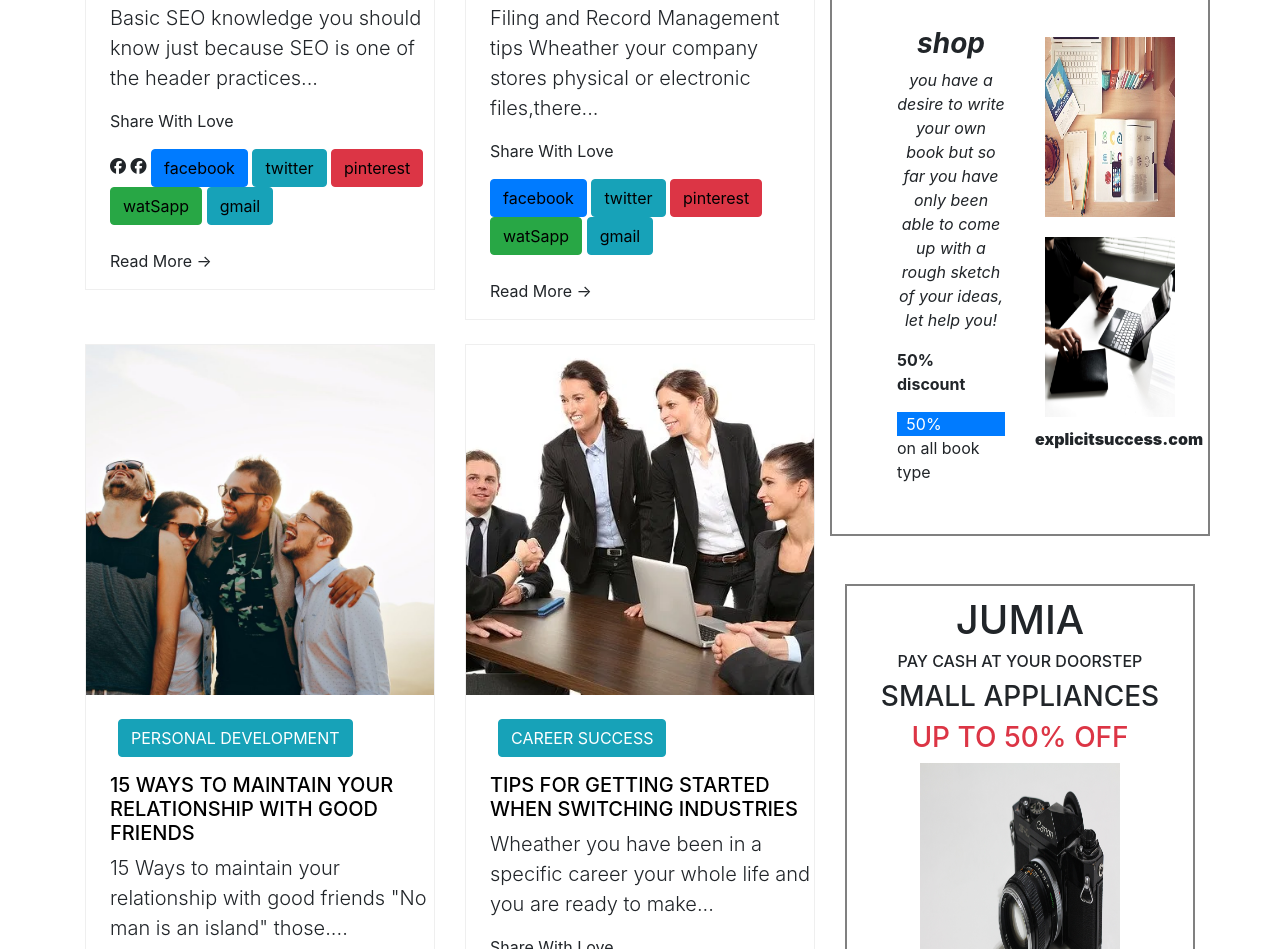
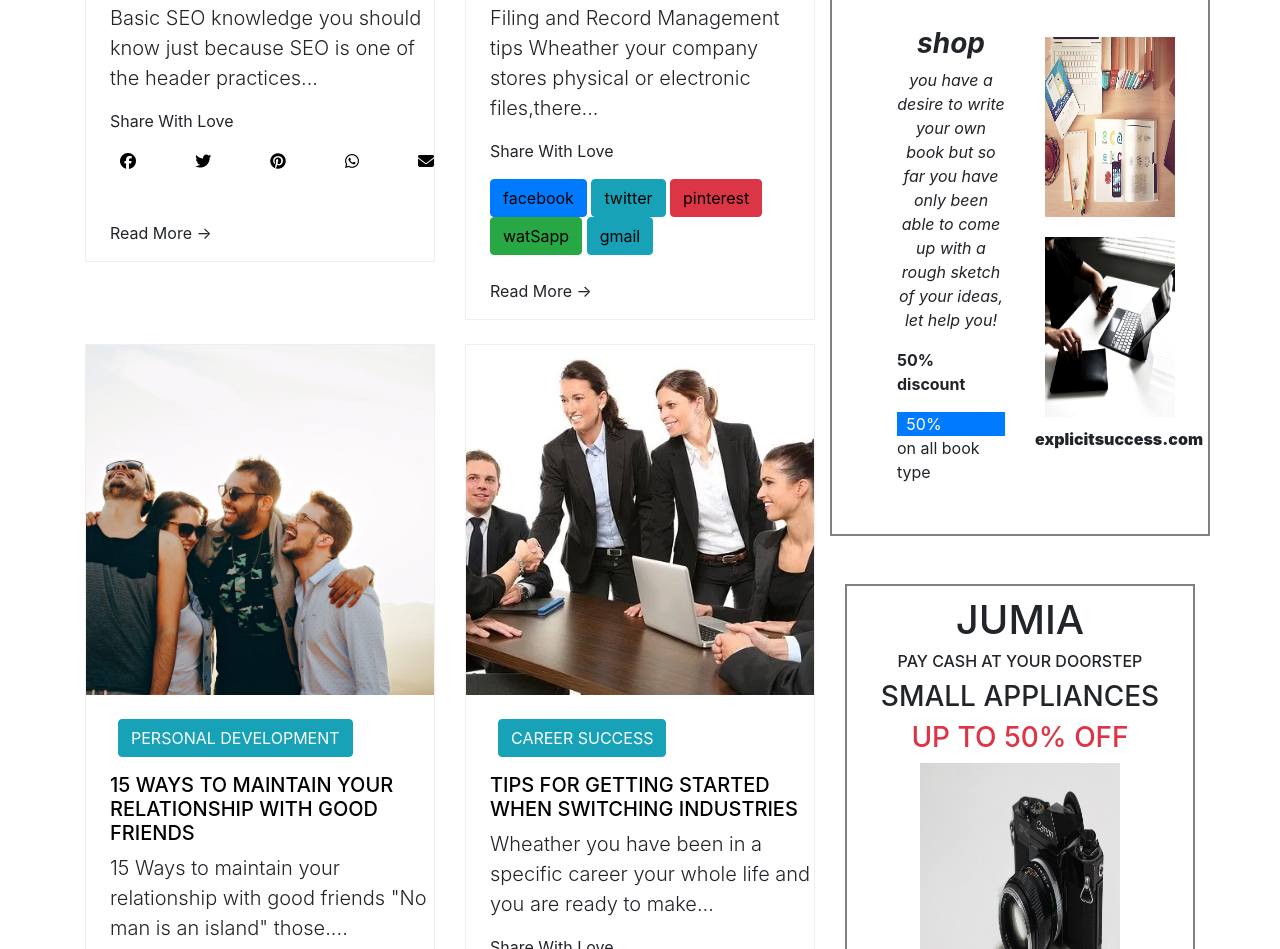
Before and after one commit to Ajyupdate/Explicitsuccess.com-clone, a plain HTML site: page index.html in a window 1280 px wide. Shown: the part 882-1831 px from the top of the page. Drawn offline with Linux system fonts and the light colour scheme.

Commit message:
testing icon on the site

```diff
--- a/index.html
+++ b/index.html
@@ -7,6 +7,7 @@
             <link rel="stylesheet" href="style.css">
             <link href="bootstrap.min.css" rel="stylesheet">
             <link rel="stylesheet" href="path/to/font-awesome/css/font-awesome.min.css">
+            <script src="https://kit.fontawesome.com/0e9a06cedc.js" crossorigin="anonymous"></script>
         </head>
         <body >
             <header id="main-header">
@@ -73,13 +74,15 @@
                                         <a href="#"><h5 class="mt-3 text-uppercase">Basic SEO knowledge you should know</h5></a>
                                         <p class="lead ">Basic SEO knowledge you should know just because SEO is one of the header practices...</p>
                                         <p>Share With Love</p>
-                                        <i class="fab fa-facebook"></i>
-                                        <i class="fab fa-facebook"></i>
-                                        <a href="facebook.com" class="btn btn-primary bt-sm" role="button">facebook</a>
-                                        <a href="twitter.com" class="btn btn-info bt-sm" role="button">twitter</a>
-                                        <a href="pinterest.com" class="btn btn-danger bt-sm" role="button">pinterest</a>
-                                        <a href="watSapp.com" class="btn btn-success bt-sm" role="button">watSapp</a>
-                                        <a href="gmail.com" class="btn btn-info bt-sm" role="button">gmail</a>
+
+                                        <div class="icons-div">
+                                            <a href="facebook.com"><i class="fab fa-facebook"></i></a>
+                                            <a href="twitter.com"><i class="fa fa-twitter" aria-hidden="true"></i></a>
+                                            <a href="pinterest.com"><i class="fa fa-pinterest" aria-hidden="true"></i></a>
+                                            <a href="watSapp.com"><i class="fab fa-whatsapp"></i></a>
+                                            <a href="gmail.com"><i class="fa fa-envelope" aria-hidden="true"></i></a>
+                                        </div>
+
                                         <br>
                                         <p class="pt-4">Read More -></p>
                                     </div>
--- a/style.css
+++ b/style.css
@@ -128,3 +128,8 @@ footer{
     color: blue;
     background-color: black;
 }
+.icons-div{
+    display: flex;
+    justify-content: space-between;
+    padding-left: 10px;
+}
```
